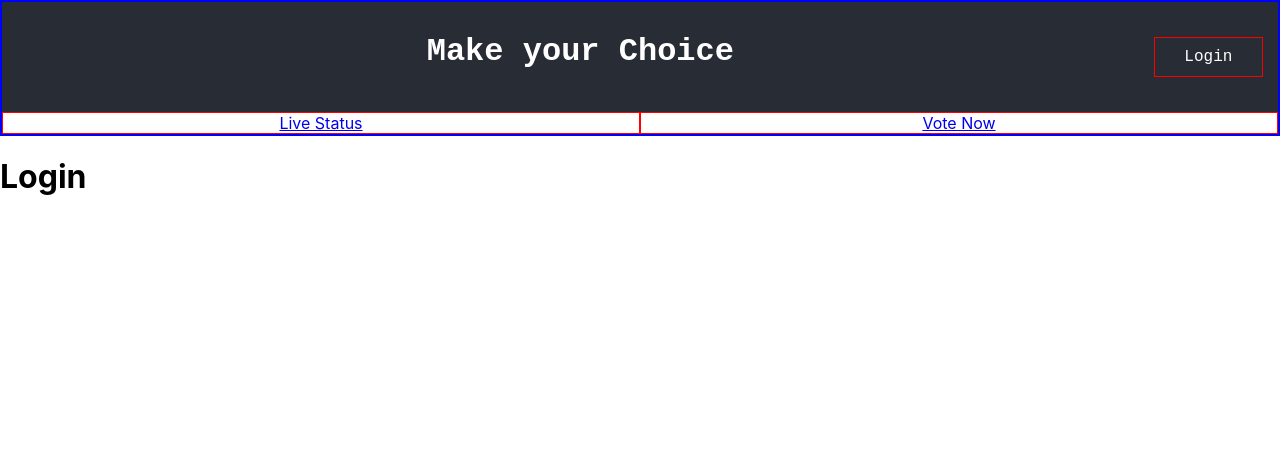
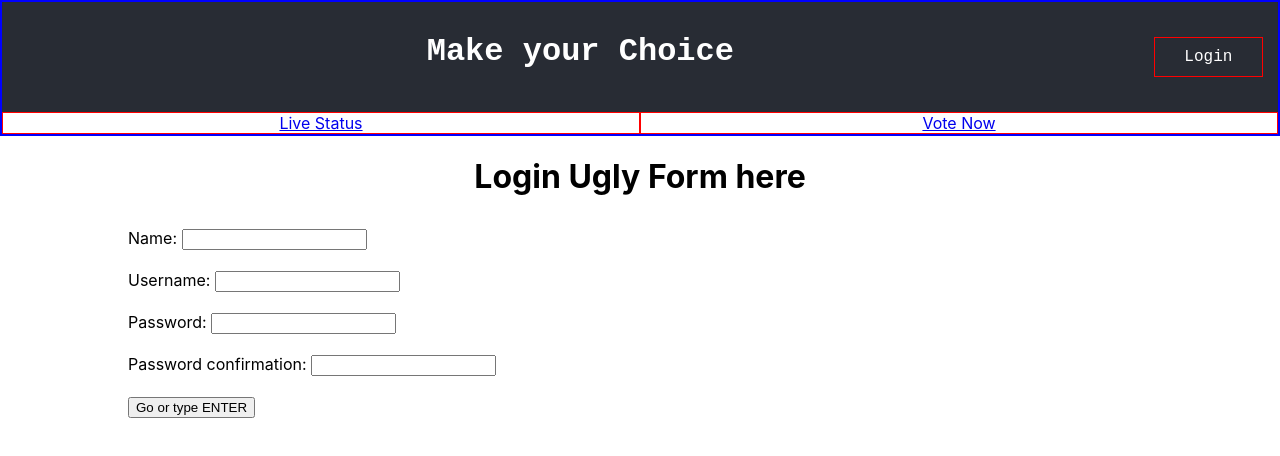
Before and after one commit to nicholasks/make-your-choice, a React (Create React App) app: page /login in a window 1280 px wide. Shown: the top 456 px of the page. Built offline with nearby package versions, Linux system fonts and the light colour scheme.

Commit message:
Ugly login form created

```diff
--- a/src/components/LoginForm/index.js
+++ b/src/components/LoginForm/index.js
@@ -5,15 +5,38 @@ class LoginForm extends Component {
   render() {
     return(
       <React.Fragment>
-        <h1>Login</h1>
-        <form>
-
+        <h1><center>Login Ugly Form here</center></h1>
+        <form className="formzinho" style={formStyle}>
+          <div style={divStyle}>
+            Name: <input type="textField"></input>
+          </div>
+          <div style={divStyle}>
+            Username: <input type="textField"></input>
+          </div>
+          <div style={divStyle}>
+            Password: <input type="password"></input>
+          </div>
+          <div style={divStyle}>
+            Password confirmation:  <input type="password"></input>
+          </div>
+          <div style={divStyle}>
+            <input type="button" value="Go or type ENTER"></input>
+          </div>
         </form>
       </React.Fragment>
     )
   }
 }
 
+const divStyle = {
+  margin: '10px 10%'
+}
+
+const formStyle = {
+  display: 'flex',
+  flexDirection: 'column'
+
+}
 const h1Style = {
   textAlign: 'center',
   color: 'grey'
```
